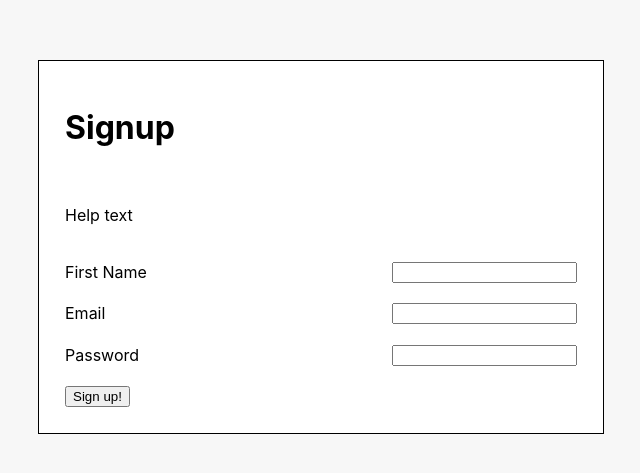
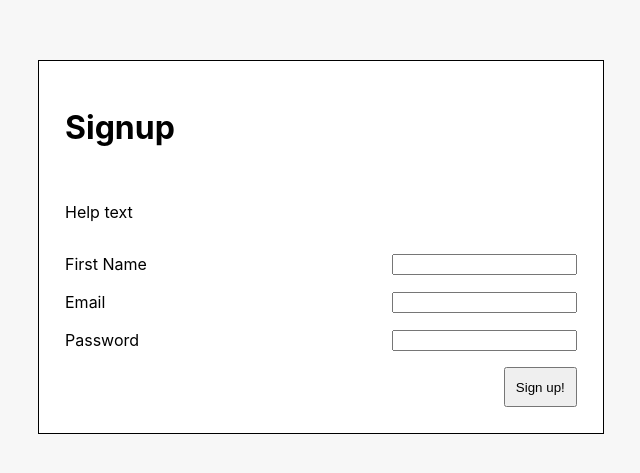
Before and after one commit to aarajh/flipgridchallenge, a React (Create React App) app: page / in a window 1280 px wide. Shown: the part 153-626 px from the top of the page, without its empty margins (319-959 px from the left). Built offline with nearby package versions, Linux system fonts and the light colour scheme.

Commit message:
Button Component Created Added button Component to signup view

```diff
--- /dev/null
+++ b/src/components/Button/Button.css
@@ -0,0 +1,12 @@
+.DefaultButtonClass{
+    display: flex;
+    justify-self: flex-end;
+    padding:2%;
+}
+
+.defaultMainButtonClass{
+    display: flex;
+    min-width: 100%;
+    justify-content: flex-end;
+
+}
--- /dev/null
+++ b/src/components/Button/index.js
@@ -0,0 +1,23 @@
+import React from 'react';
+import './Button.css'
+
+
+const Button = props => (
+    <div className="defaultMainButtonClass">
+    <button
+        onClick= {props.onClick}
+        className={props.className}
+        >
+    {props.label}
+    </button>
+    </div>
+)
+
+Button.defaultProps = {
+    label: 'DefaultButton',
+    name: '',
+    className: 'DefaultButtonClass',
+    onClick: null
+}
+
+export default Button;
--- a/src/screens/Signup/index.js
+++ b/src/screens/Signup/index.js
@@ -1,7 +1,9 @@
 import React from 'react';
 import './Signup.css';
 import Field from 'components/Field/'
+import Button from 'components/Button/'
 
+//Displays the signup form with header and text.
 class Signup extends React.Component{
     constructor(props){
         super(props);
@@ -12,14 +14,18 @@ class Signup extends React.Component{
         }
     }
 
-    inputHandler = (event)=>{
-        var e=event;
+    //Updates the state with whatever change is made
+    // to the input field.
+    inputHandler = (e)=>{
         const fieldName = e.target.name;
         const val = e.target.value;
-        console.log(event.target)
         this.setState({
             [fieldName]: val
         })
+    }
+
+    handleSubmit = e =>{
+        console.log("Sign up pressed with values", this.state)
     }
     render(){
 
@@ -48,7 +54,11 @@ class Signup extends React.Component{
                 type="password"
                 onChange={this.inputHandler}
                 />
-            <button>Sign up!</button>
+
+            <Button
+                onClick={this.handleSubmit}
+                label="Sign up!"
+                />
             </div>
         )
     }
```
Also changed, not shown: 1 other file (tests, documents, lock files or other folders).
